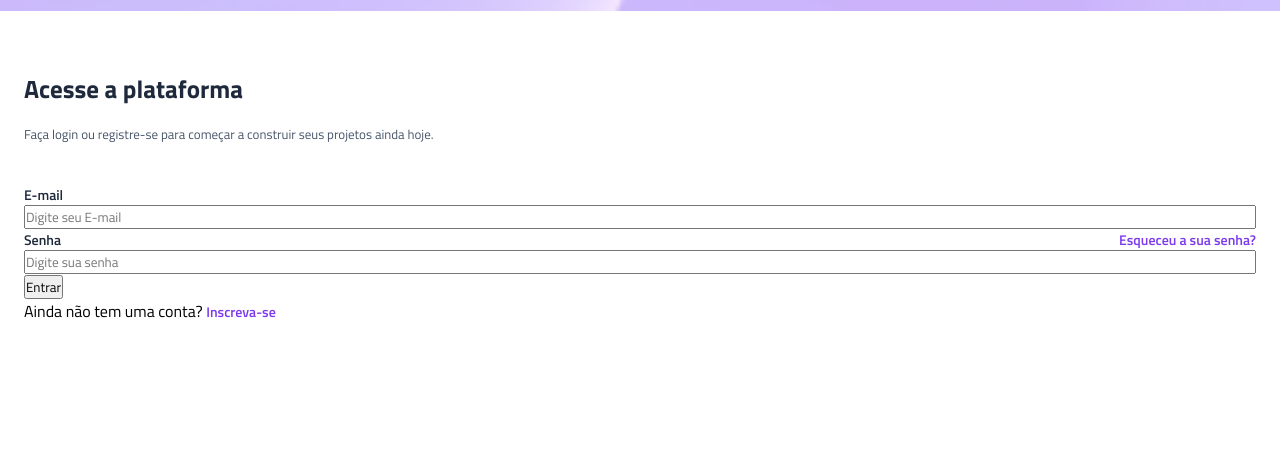
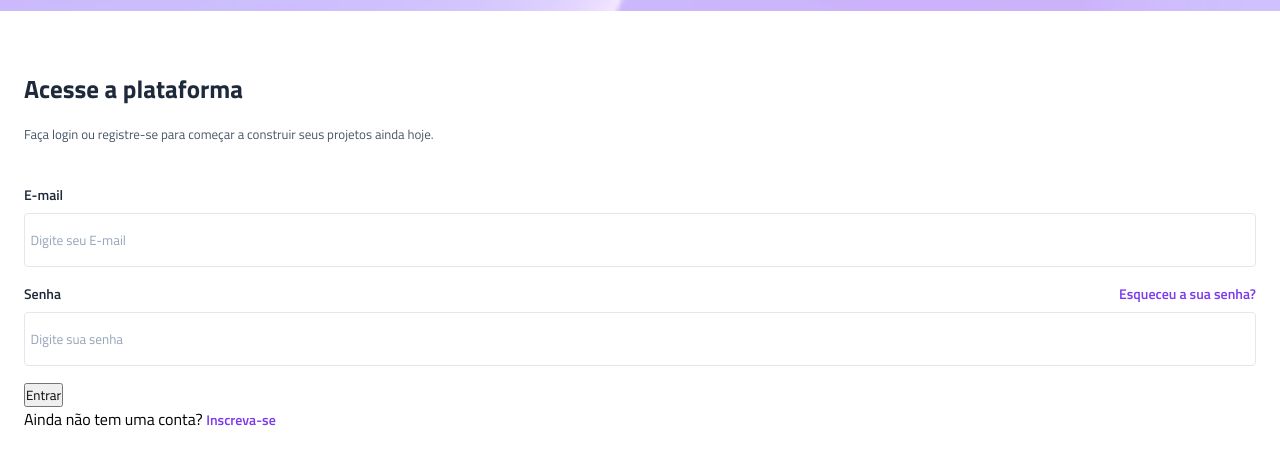
Before and after one commit to MellonnySilvestre12TB/Projeto-Vertigo, a plain HTML site: page idex.html in a window 1280 px wide. Shown: the part 123-588 px from the top of the page. Drawn offline with Linux system fonts and the light colour scheme.

Commit message:
Estilização da input

```diff
--- a/style.css
+++ b/style.css
@@ -15,8 +15,8 @@
     --gray-800: #1E293B;
     --gray-600: #475569;
     --purple: #7c3aed;
-
-
+    --gray-200: #e2e8f0;
+    --gray-400: #94a3b8;
 }
 
 /* numero = 20 */
@@ -56,7 +56,8 @@ main {
 .input-box {
     display: flex;
     flex-direction: column;
-
+    gap: 0.5rem;
+    margin-bottom: 1rem;
 }
 
 .input-box div{
@@ -71,6 +72,22 @@ main {
     font-weight: 600;
 }
 
+.login input{
+    padding: 1rem 0.35rem;
+    border: 1px solid var(--gray-200);
+    border-radius: 0.25rem;
+    color: var(--gray-800);
+}
+
+.login input::placeholder{
+    color: var(--gray-400);
+}
+
+.login input:hover,
+.login input:focus {
+    outline: 1px solid var(--purple);
+}
+
 .login a {
     color: var(--purple);
     text-decoration: none;
```
